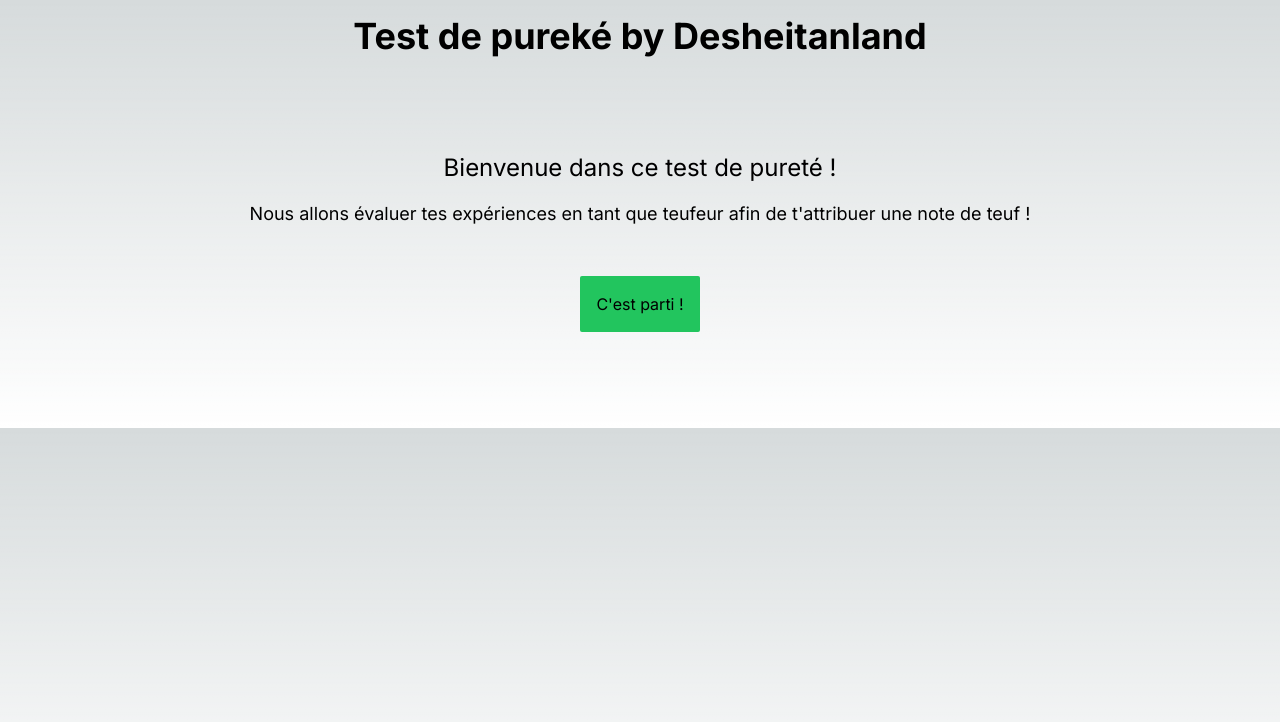
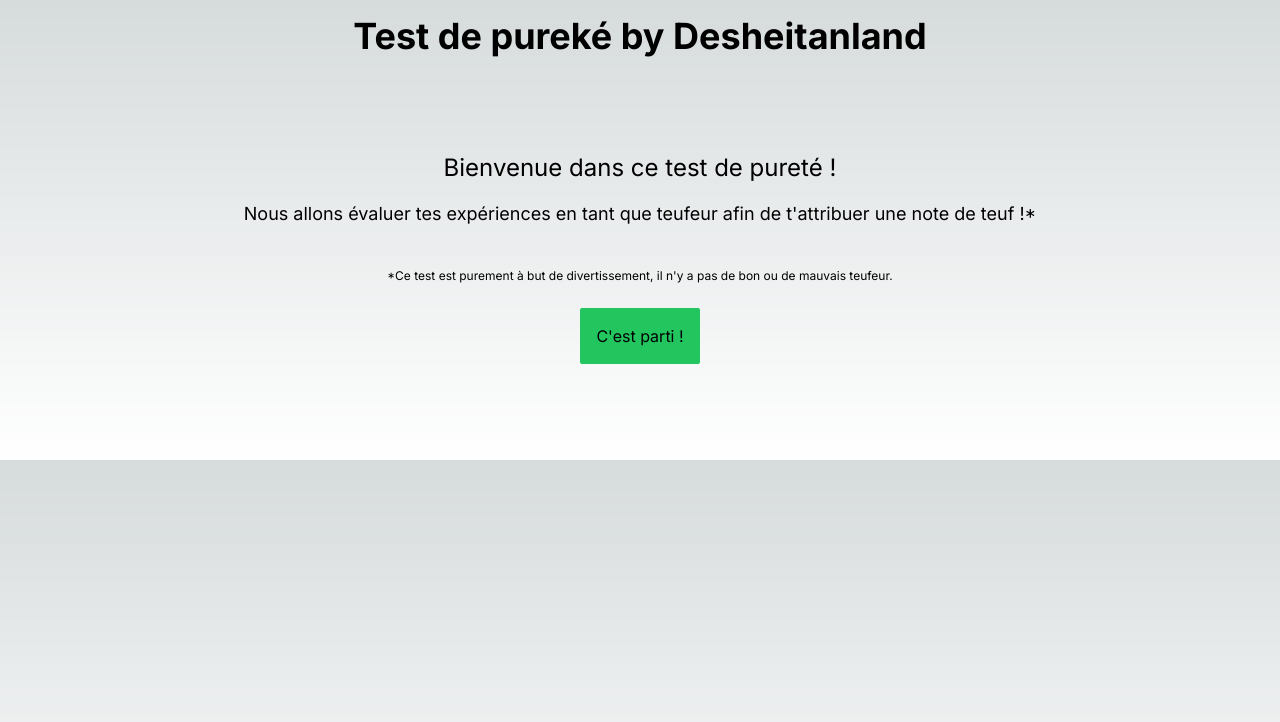
Before and after one commit to DreamsEvz/test-de-pureke, a Next.js app: page / in a window 1280 px wide. Shown: the top 722 px of the page. Built offline with nearby package versions, Linux system fonts and the light colour scheme.

Commit message:
warning message

```diff
--- a/app/page.tsx
+++ b/app/page.tsx
@@ -10,9 +10,13 @@ export default function Home() {
         <br />
         <span className="text-lg mt-4 block">
           Nous allons évaluer tes expériences en tant que teufeur afin de
-          t&apos;attribuer une note de teuf !
+          t&apos;attribuer une note de teuf !*
         </span>
         <br />
+        <span className="text-xs mt-4 block">
+          *Ce test est purement à but de divertissement, il n&apos;y a pas de
+          bon ou de mauvais teufeur.
+        </span>
       </p>
 
       <Link
```
